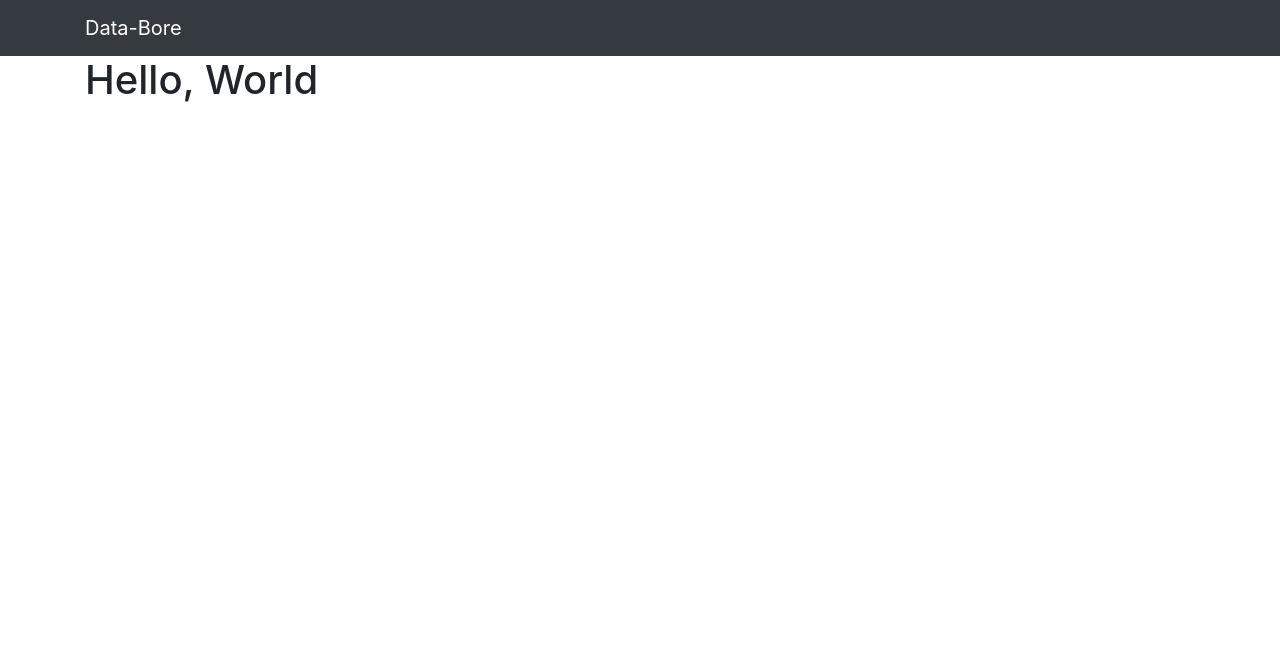
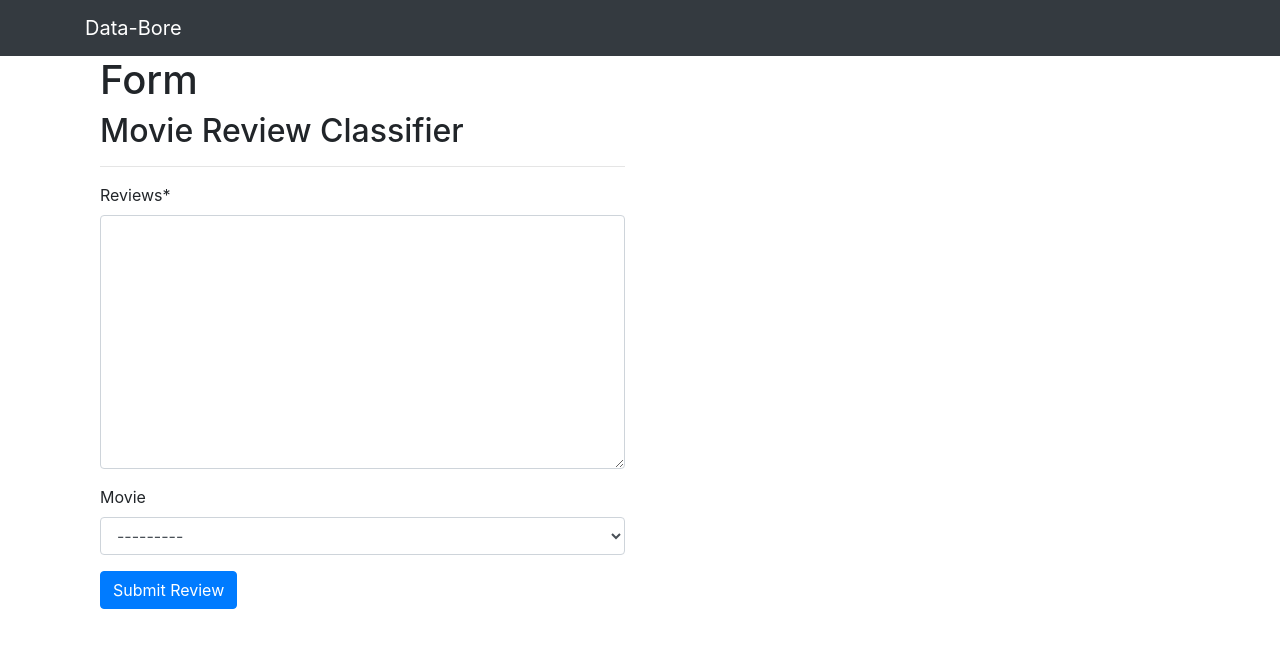
Before and after one commit to Captmoonshot/data-bore, a Django app: page / in a window 1280 px wide. Shown: the top 648 px of the page. Run offline with Django 3.2, Linux system fonts and the light colour scheme; data that the repository does not hold is empty; parts of the project's set-up code (start-up, migrations or seed data) failed here and were passed over; some libraries are stand-ins or nearby versions.

Commit message:
Added ML model in views.py, pkl_objects, and finished forms.py

```diff
--- a/classifiers/forms.py
+++ b/classifiers/forms.py
@@ -1,14 +1,21 @@
 from django import forms
 from django.forms import ModelForm
 
-from .models import Sentiment
+from .models import Movie, Sentiment
 
 class SentimentForm(forms.ModelForm):
+
 	class Meta:
-		models = Sentiment
+		model = Sentiment
+
 		help_text = {
 			"reviews": "Enter a short movie review"
 		}
 		fields = [
 			"reviews",
 		]
+
+	def __init__(self, *args, **kwargs):
+		super(SentimentForm, self).__init__(*args, **kwargs)
+		self.fields["movie"] = forms.ModelChoiceField(queryset=Movie.objects.all())
+		self.fields["movie"].required = False
--- a/classifiers/models.py
+++ b/classifiers/models.py
@@ -7,6 +7,7 @@ class Movie(models.Model):
 		return f"{self.title}"
 
 class Sentiment(models.Model):
+	movie = models.ForeignKey(Movie, null=True, blank=True, on_delete=models.SET_NULL)
 	reviews = models.TextField()
 	results = models.CharField(max_length=12, null=True, blank=True)
 	probabilities = models.FloatField(null=True)
--- /dev/null
+++ b/classifiers/templates/classifiers/movie_classify.html
@@ -0,0 +1,17 @@
+{% extends 'base.html' %}
+{% load crispy_forms_tags %}
+
+{% block content %}
+<div class='col-sm-6'>
+<h1>Form</h1>
+<h2>Movie Review Classifier</h2>
+<hr/>
+
+<form method='POST' action='' enctype='multipart/form-data'>{% csrf_token %}
+{{ form|crispy }}
+<p></p>
+<input type='submit' class='btn btn-primary' value='Submit Review' />
+</form>
+</div>
+
+{% endblock %}
--- a/classifiers/urls.py
+++ b/classifiers/urls.py
@@ -1,7 +1,7 @@
 from django.urls import path
 
-from .views import home
+from .views import classify_review
 
 urlpatterns = [
-	path('', home, name='home'),
+	path('', classify_review, name='classify_review'),
 ]
--- a/classifiers/views.py
+++ b/classifiers/views.py
@@ -1,9 +1,41 @@
 from django.shortcuts import render
 
+from .forms import SentimentForm
+from .models import Sentiment
 
-def home(request):
-	template_name = 'hello_world.html'
+from .vectorizer import vect
+
+import os
+import pickle
+import numpy as np
+
+
+
+
+classifier = pickle.load(open(os.path.join('pkl_objects', 'classifier.pkl'), 'rb'))
+
+def classify(reviews):
+	label = {0: 'negative', 1: 'positive'}
+	X = vect.transform([reviews])
+	pred = classifier.predict(X)[0]
+	proba = np.max(classifier.predict_proba(X))
+	return label[pred], proba
+
+def classify_review(request):
+	form = SentimentForm(request.POST or None)
+	if form.is_valid():
+		reviews = form.cleaned_data.get("reviews")
+		my_results, my_proba = classify(reviews)
+		sentiment = Sentiment(reviews=reviews, results=my_results, probabilities=round(my_proba * 100, 2))
+		sentiment.save()
+
+		context = {
+			'result': my_results,
+			'probability': round(my_proba * 100, 2),
+			'review': reviews,
+		}
+		return render(request, "classifiers/prediction.html", context)
 	context = {
-
+		"form": form,
 	}
-	return render(request, template_name, context)
+	return render(request, "classifiers/movie_classify.html", context)
--- a/data_bore_project/settings.py
+++ b/data_bore_project/settings.py
@@ -43,11 +43,14 @@ INSTALLED_APPS = [
     'django.contrib.staticfiles',
 
     # 3rd party
+    'crispy_forms',
     'storages',
 
     # local
     'classifiers',
 ]
+
+CRISPY_TEMPLATE_PACK = 'bootstrap4'
 
 MIDDLEWARE = [
     'django.middleware.security.SecurityMiddleware',
--- a/requirements.txt
+++ b/requirements.txt
@@ -7,6 +7,7 @@ click==7.1.2
 decorator==4.4.2
 dj-database-url==0.5.0
 Django==2.2
+django-crispy-forms==1.9.2
 django-storages==1.10.1
 djangorestframework==3.8.2
 gunicorn==20.0.4
--- a/templates/base.html
+++ b/templates/base.html
@@ -13,7 +13,7 @@
 
     <div class="container">
       {% block content %}
-        <h1>Hello, World!</h1>
+
       {% endblock content %}
     </div>
 
--- a/templates/base/navbar.html
+++ b/templates/base/navbar.html
@@ -2,7 +2,7 @@
 
 <nav class="navbar navbar-expand-lg navbar-dark bg-dark">
   <div class="container">
-  <a class="navbar-brand" href="{% url 'home' %}">
+  <a class="navbar-brand" href="{% url 'classify_review' %}">
     {% if brand_name %} {{ brand_name }} {% else %}Data-Bore{% endif %}
   </a>
   <button class="navbar-toggler" type="button" data-toggle="collapse" data-target="#navbarSupportedContent" aria-controls="navbarSupportedContent" aria-expanded="false" aria-label="Toggle navigation">
--- a/templates/hello_world.html
+++ b/templates/hello_world.html
@@ -3,5 +3,7 @@
 
 
 {% block content %}
-<h1>Hello, World</h1>
+<div class="container">
+<h1>Welcome to Data-Bore</h1>
+</div>
 {% endblock content %}
```
Also changed, not shown: classifiers/templates/classifiers/hello_world.html (deleted, +0 -7 lines), classifiers/templates/classifiers/prediction.html (added, +18 -0 lines), classifiers/vectorizer.py (added, +26 -0 lines), classifiers/migrations/0003_sentiment_movie.py (added), 2 other files.
